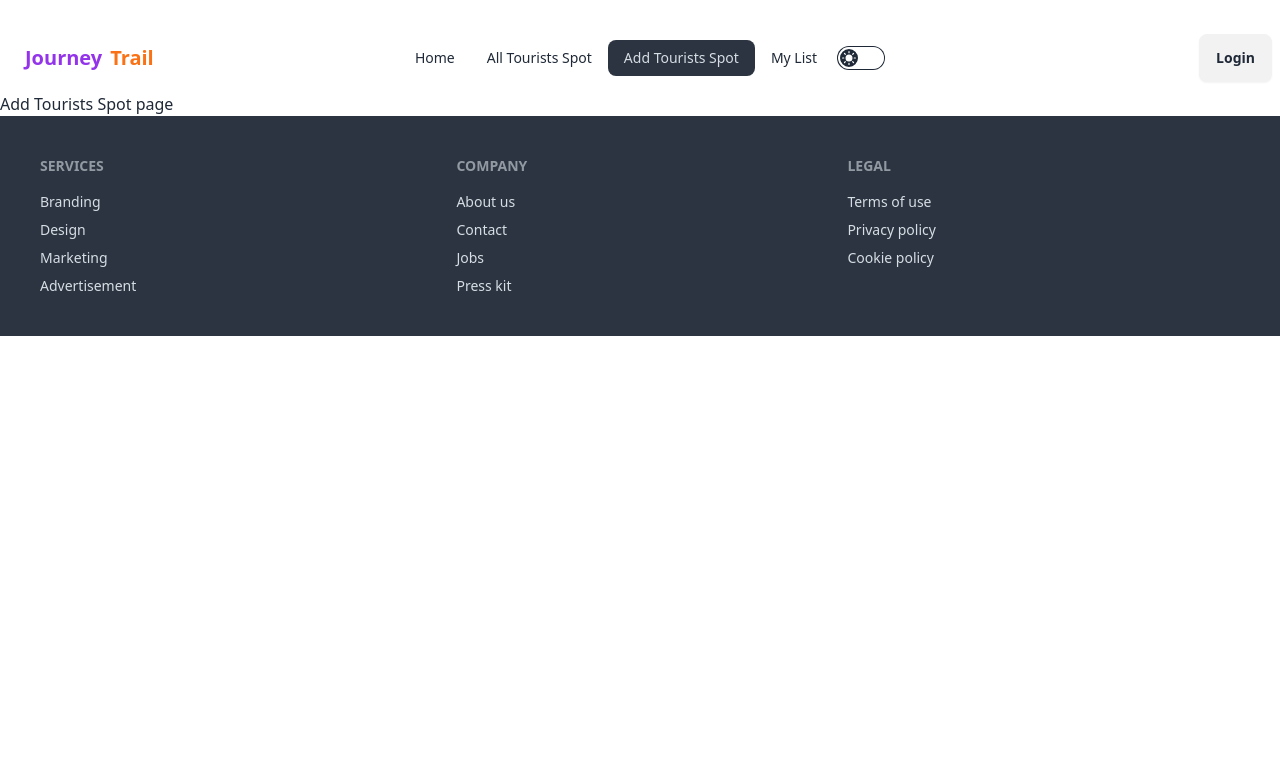
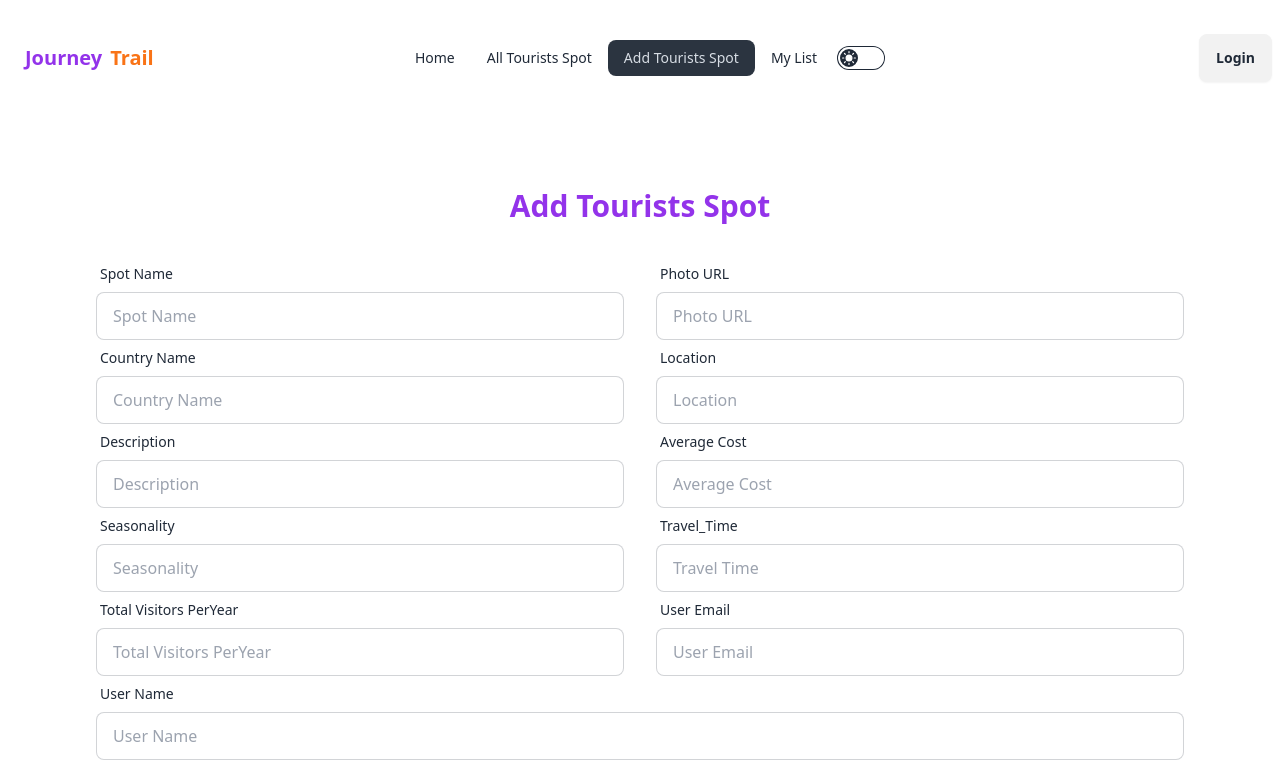
Before and after one commit to tuhin92/JourneyTrail-client, a React (Vite) app: page /addSpot in a window 1280 px wide. Shown: the top 783 px of the page. Built offline with nearby package versions, Linux system fonts and the light colour scheme.

Commit message:
Add tourist spot form added

```diff
--- a/src/components/AddTouristsSpot/AddTouristsSpot.jsx
+++ b/src/components/AddTouristsSpot/AddTouristsSpot.jsx
@@ -1,7 +1,116 @@
 const AddTouristsSpot = () => {
     return (
-        <div>
-            <h2>Add Tourists Spot page</h2>
+        <div className="mb-8 p-24">
+            <h2 className="text-3xl font-bold text-center text-purple-600">Add Tourists Spot</h2>
+            <form>
+                {/* form row  */}
+                <div className="md:flex mt-8 gap-8">
+                    <div className="form-control md:w-1/2">
+                    <label className="label">
+                        <span className="label-text">Spot Name</span>
+                    </label>
+                    <label>
+                        <input type="text" name="tourists_spot_name" placeholder="Spot Name"  className="input input-bordered w-full"/>
+                    </label>
+                    </div>
+                    <div className="form-control md:w-1/2">
+                    <label className="label">
+                        <span className="label-text">Photo URL</span>
+                    </label>
+                    <label>
+                        <input type="text" name="image" placeholder="Photo URL"  className="input input-bordered w-full"/>
+                    </label>
+                    </div>
+                </div>
+                {/* form row  */}
+                <div className="md:flex  gap-8">
+                    <div className="form-control md:w-1/2">
+                    <label className="label">
+                        <span className="label-text">Country Name</span>
+                    </label>
+                    <label>
+                        <input type="text" name="country_Name" placeholder="Country Name"  className="input input-bordered w-full"/>
+                    </label>
+                    </div>
+                    <div className="form-control md:w-1/2">
+                    <label className="label">
+                        <span className="label-text">Location</span>
+                    </label>
+                    <label>
+                        <input type="text" name="location" placeholder="Location"  className="input input-bordered w-full"/>
+                    </label>
+                    </div>
+                </div>
+                {/* form row  */}
+                <div className="md:flex gap-8">
+                    <div className="form-control md:w-1/2">
+                    <label className="label">
+                        <span className="label-text">Description</span>
+                    </label>
+                    <label>
+                        <input type="text" name="short_description" placeholder="Description"  className="input input-bordered w-full"/>
+                    </label>
+                    </div>
+                    <div className="form-control md:w-1/2">
+                    <label className="label">
+                        <span className="label-text">Average Cost</span>
+                    </label>
+                    <label>
+                        <input type="text" name="average_cost" placeholder="Average Cost"  className="input input-bordered w-full"/>
+                    </label>
+                    </div>
+                </div>
+                {/* form row  */}
+                <div className="md:flex  gap-8">
+                    <div className="form-control md:w-1/2">
+                    <label className="label">
+                        <span className="label-text">Seasonality</span>
+                    </label>
+                    <label>
+                        <input type="text" name="seasonality" placeholder="Seasonality"  className="input input-bordered w-full"/>
+                    </label>
+                    </div>
+                    <div className="form-control md:w-1/2">
+                    <label className="label">
+                        <span className="label-text">Travel_Time</span>
+                    </label>
+                    <label>
+                        <input type="text" name="travel_time" placeholder="Travel Time"  className="input input-bordered w-full"/>
+                    </label>
+                    </div>
+                </div>
+                {/* form row  */}
+                <div className="md:flex gap-8">
+                    <div className="form-control md:w-1/2">
+                    <label className="label">
+                        <span className="label-text">Total Visitors PerYear</span>
+                    </label>
+                    <label>
+                        <input type="text" name="totaVisitorsPerYear" placeholder="Total Visitors PerYear"  className="input input-bordered w-full"/>
+                    </label>
+                    </div>
+                    <div className="form-control md:w-1/2">
+                    <label className="label">
+                        <span className="label-text">User Email</span>
+                    </label>
+                    <label>
+                        <input type="text" name="userEmail" placeholder="User Email"  className="input input-bordered w-full"/>
+                    </label>
+                    </div>
+                </div>
+                {/* form row  */}
+                <div className="md:flex gap-8">
+                    <div className="form-control w-full">
+                    <label className="label">
+                        <span className="label-text">User Name</span>
+                    </label>
+                    <label>
+                        <input type="text" name="userName" placeholder="User Name"  className="input input-bordered w-full"/>
+                    </label>
+                    </div>
+                </div>
+                <input type="submit" value="Add"  className="btn btn-block mt-6 bg-purple-500"/>
+            </form>
         </div>
     );
 };
```
